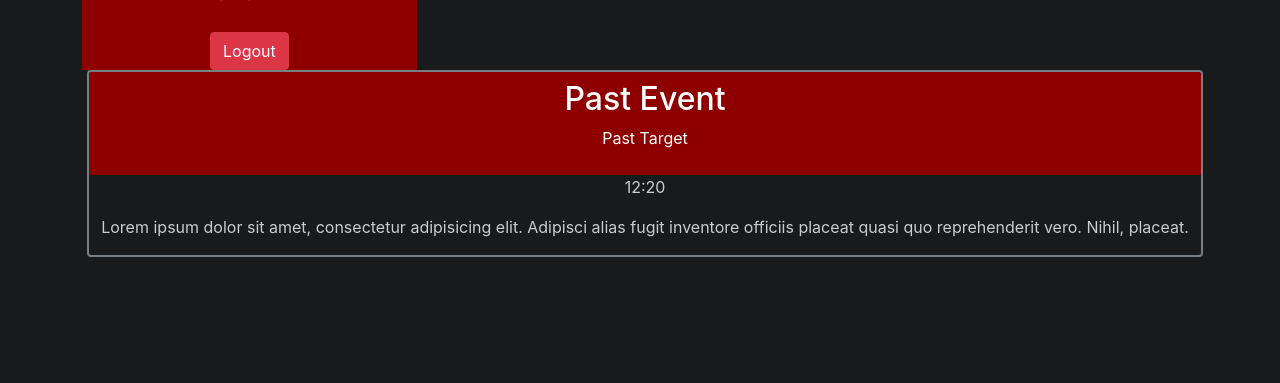
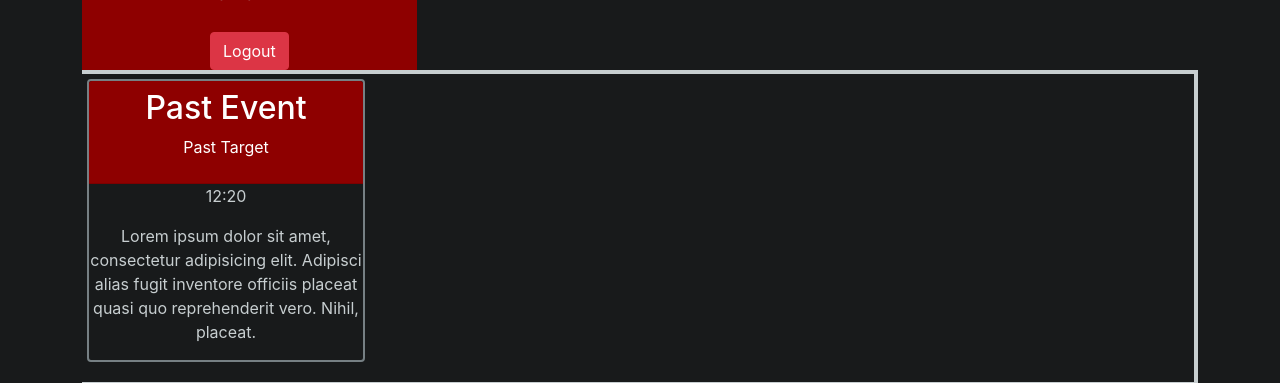
Before and after one commit to PatrickBoynton/night_watch, a React (Create React App) app in the folder frontend/static/: page /profile in a window 1280 px wide. Shown: the part 541-924 px from the top of the page. Before the commit the page ends 818 px from the top, so only its background shows below. Built offline with nearby package versions, Linux system fonts and the light colour scheme; no server answers.

Commit message:
Added more styling.

```diff
--- a/frontend/static/src/App.css
+++ b/frontend/static/src/App.css
@@ -49,16 +49,21 @@ img {
   width: 100%;
 }
 .event-card{
-  width: 100%;
+  /*width: 100%;*/
 }
 .left-boarder {
   background-color: #8e0000;
-  float: left;
   height: 100%;
   width: 30%;
 }
 .right-boarder {
   height: 100%;
   background-color: #181a1b;
+  border-top: 4px solid #c7ced0;
+  border-right: 4px solid #c7ced0;
+  border-bottom: 4px solid #c7ced0;
   color: #181a1b;
 }
+.test{
+  display: flex;
+}
```
